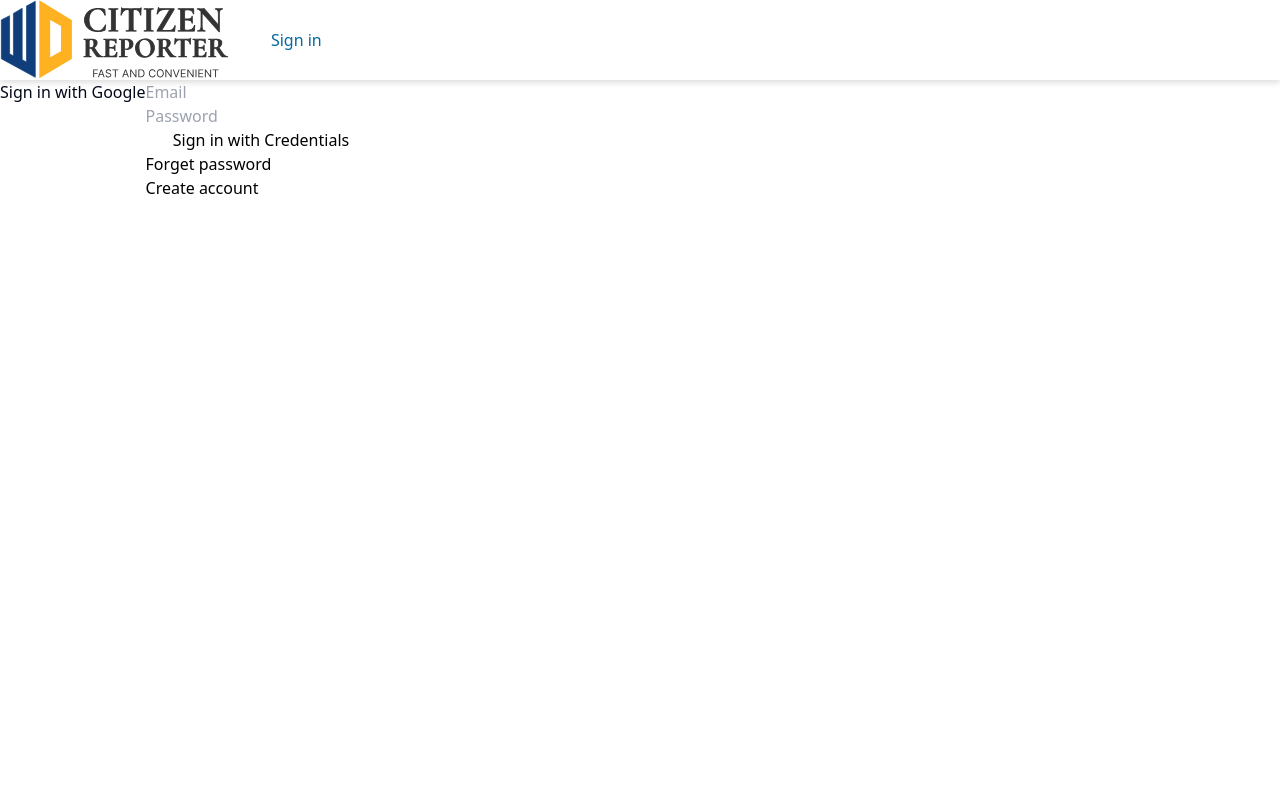
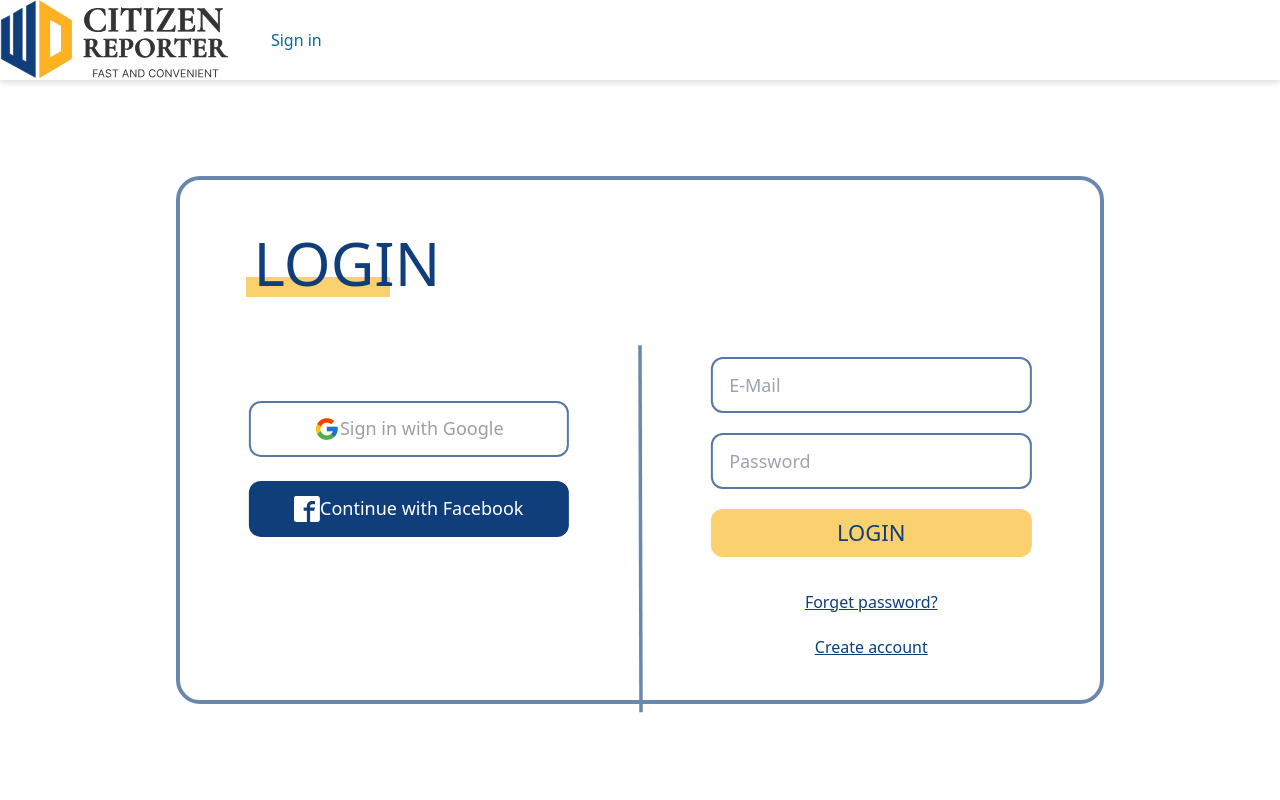
Before and after one commit to CitizenMedia-TW/client, a Next.js app: page /auth/signin in a window 1280 px wide. Shown: the top 800 px of the page. Built offline with nearby package versions, Linux system fonts and the light colour scheme; no server answers.

Commit message:
feat: Login page and Block component

```diff
--- /dev/null
+++ b/app/auth/signin/Block.tsx
@@ -0,0 +1,25 @@
+export default function Block({
+  title,
+  children,
+}: {
+  title?: string
+  children: React.ReactNode
+}) {
+  return (
+    <div className="w-full h-screen flex justify-center items-center flex-wrap">
+      <div className="w-full h-full bg-white flex flex-col justify-center 2xl:px-52 xl:px-44 lg:px-28 px-4 2xl:pt-36 xl:pt-24 lg:pt-16 pt-10 pb-44">
+        <div className="w-full h-full rounded-3xl border-solid border-[#6a87ad] border-4">
+          <div className="w-full md:h-1/6 flex items-end">
+            <div className="relative left-[8%] translate-y-1/2 flex flex-col-reverse">
+              <div className="relative -left-2 h-5 bg-[#fbd06e] w-36" />
+              <div className="relative top-1.5   text-[#0F3E7A] font-medium font-sans text-6xl -tracking-[2%] relative not-italic leading-10">
+                {title}
+              </div>
+            </div>
+          </div>
+          <div className="relative top-[15%]">{children}</div>
+        </div>
+      </div>
+    </div>
+  )
+}
--- a/app/auth/signin/page.tsx
+++ b/app/auth/signin/page.tsx
@@ -2,6 +2,9 @@
 import React, { useState } from 'react'
 import { signIn, useSession } from 'next-auth/react'
 import Link from 'next/link'
+import { ImFacebook2 } from 'react-icons/im'
+import { FcGoogle } from 'react-icons/fc'
+import Block from './Block'
 
 async function credentials(data: { email: string; password: string }) {
   const result = await signIn('credentials', {
@@ -29,27 +32,82 @@ export default function Home() {
   }
 
   return (
-    <div className="flex flex-row">
-      <div className="flex flex-col">
-        <button onClick={() => google()}>Sign in with Google</button>
+    <Block title={'LOGIN'}>
+      <div>
+        <div className="w-full h-5/6 flex flex-col md:flex-row justify-around grow justify-items-center gap-y-2">
+          <div className="md:h-full md:w-1/2 w-full flex flex-col relative md:py-14 gap-y-2 md:gap-y-6">
+            <button
+              type="button"
+              className="relative left-1/2 md:top-[30%] -translate-x-1/2 h-14 rounded-xl border-2 border-[#5778a2] bg-white shrink-0 justify-center text-[#9E9E9E] font-sans text-[18px] not-italic font-medium leading-normal w-[70%] 2xl:w-96 inline-flex items-center"
+              onClick={() => google()}
+            >
+              <FcGoogle size={26} />
+              Sign in with Google
+            </button>
+            <button
+              type="button"
+              className="relative left-1/2 md:top-[35%] -translate-x-1/2 h-14 rounded-xl border-2 border-[#0F3E7A] bg-[#0F3E7A] shrink-0 justify-center text-[#FFFFFF] font-sans text-[18px] not-italic font-medium leading-normal w-[70%] 2xl:w-96 inline-flex items-center"
+              onClick={() => google()}
+            >
+              <ImFacebook2 size={26} color="#FFFFFF" />
+              Continue with Facebook
+            </button>
           </div>
-      <div className="flex flex-col text-black">
+
+          <div className="relative top-1/4 hidden md:flex">
+            <svg
+              xmlns="http://www.w3.org/2000/svg"
+              width="5"
+              height="[368]"
+              viewBox="0 0 5 368"
+              fill="none"
+            >
+              <path
+                d="M2 0.314453L3 367.233"
+                stroke="#6A88AD"
+                stroke-width="3.5"
+              />
+            </svg>
+          </div>
+
+          <div className="md:h-full md:w-1/2 w-full flex flex-col relative gap-y-5 md:py-3">
             <input
               type="email"
-          placeholder="Email"
+              className="relative left-1/2 -translate-x-1/2 h-14 rounded-xl border-2 border-[#5778a2] bg-white shrink-0 justify-center text-[#9E9E9E] font-sans text-[18px] not-italic font-medium leading-normal w-[70%] 2xl:w-96 px-4"
+              placeholder="E-Mail"
               onChange={(e) => setCred({ ...cred, email: e.target.value })}
             />
             <input
               type="text"
+              className="relative left-1/2 -translate-x-1/2 h-14 rounded-xl border-2 border-[#5778a2] bg-white shrink-0 justify-center text-[#9E9E9E] font-sans text-[18px] not-italic font-medium leading-normal w-[70%] 2xl:w-96 px-4"
               placeholder="Password"
               onChange={(e) => setCred({ ...cred, password: e.target.value })}
             />
-        <button onClick={() => credentials(cred)}>
-          Sign in with Credentials
+            <button
+              className="relative left-1/2 -translate-x-1/2 w-[70%] 2xl:w-48 h-12 bg-[#fbd06e] rounded-xl text-[#0F3E7A] font-sans text-[22px] not-italic font-normal leading-normal"
+              onClick={() => credentials(cred)}
+            >
+              LOGIN
             </button>
-        <Link href="/auth/signin/forget-password">Forget password</Link>
-        <p>Create account</p>
+            <div className="relative left-1/2 -translate-x-1/2 flex justify-center md:-translate-y-1/8">
+              <Link
+                href="/auth/signin/forget-password"
+                className="text-[#0F3E7A] font-sans text-[16px] not-italic font-normal leading-[50px] underline"
+              >
+                Forget password?
+              </Link>
+            </div>
+            <div className="relative left-1/2 -translate-x-1/2 flex justify-center md:-translate-y-1/2">
+              <Link
+                href="/auth/register"
+                className="text-[#0F3E7A] font-sans text-[16px] not-italic font-normal leading-[50px] underline"
+              >
+                Create account
+              </Link>
             </div>
           </div>
+        </div>
+      </div>
+    </Block>
   )
 }
```
Lines whose indentation alone changed are shown as unchanged.
